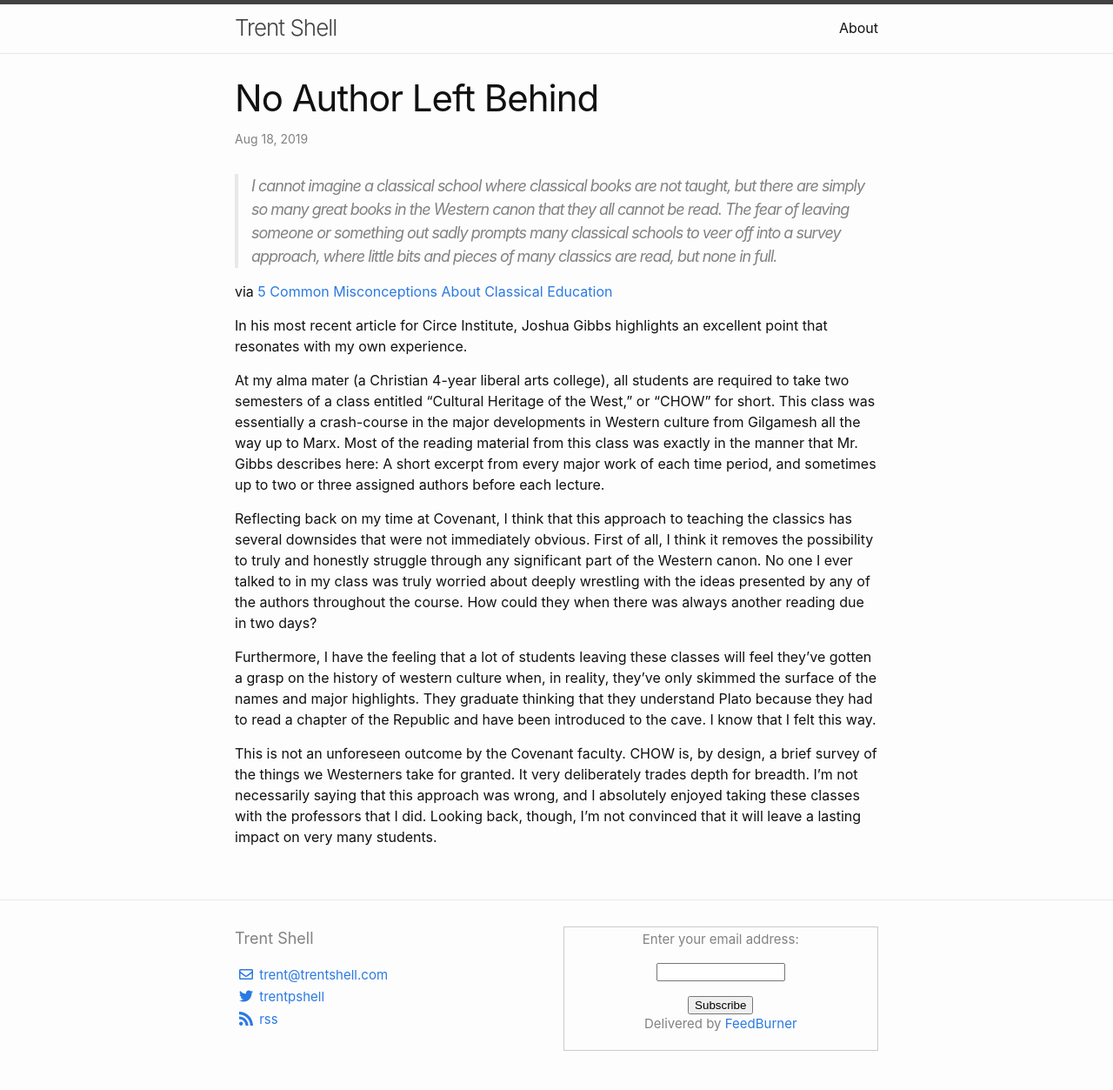
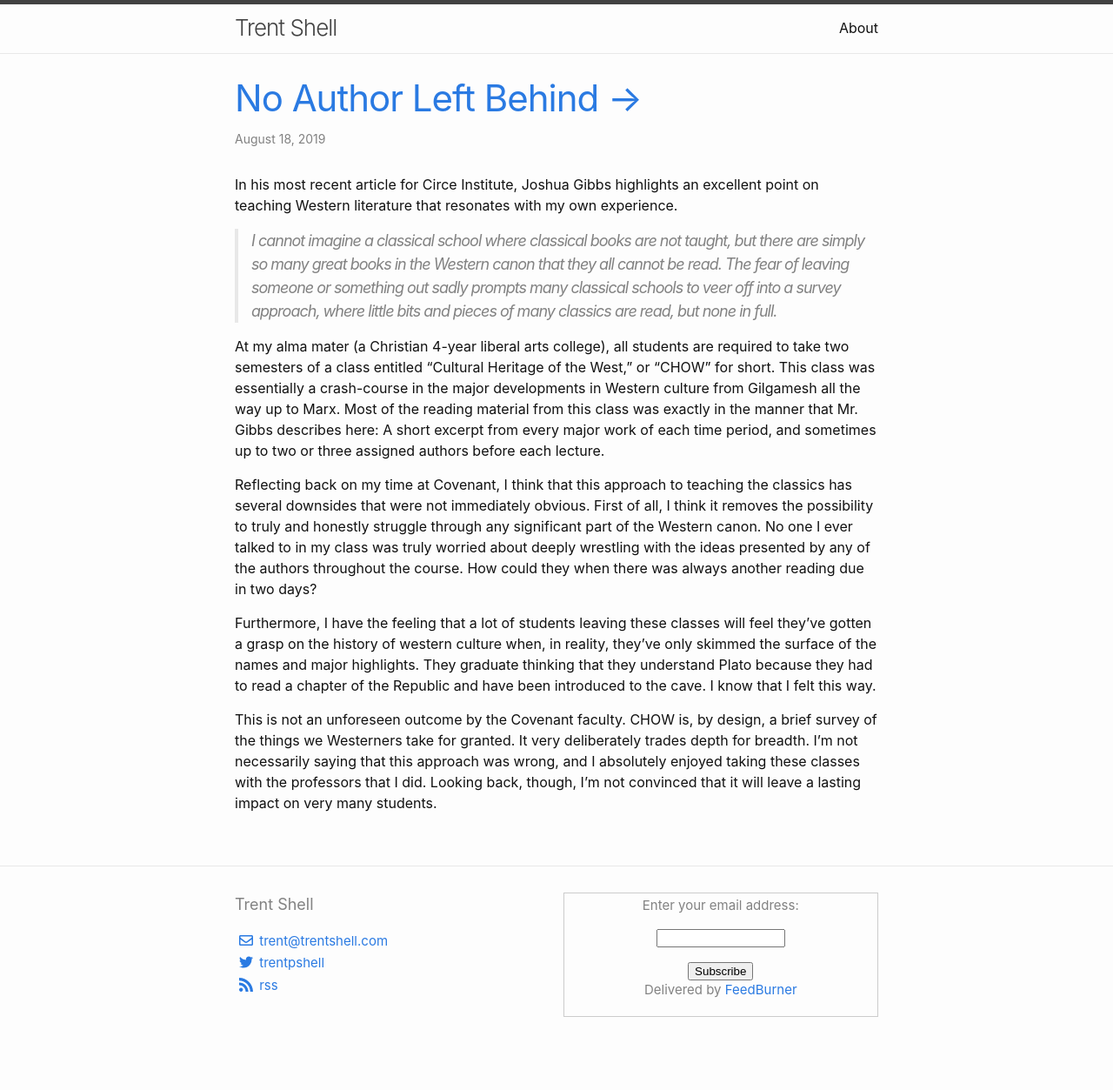
Before and after one commit to trentshell/trentshell.github.io-old, a Jekyll site: the page built from _posts/2019-08-18-no-author-left-behind.md, in a window 1280 px wide. Shown: the whole page at 87% size. Built offline with Jekyll 4.4.1, drawn with Linux system fonts in a browser that asks for light colours; after the commit the page ends 1214 px from its top, so only the background shows below that.

Commit message:
Add new post

```diff
--- a/_config.yml
+++ b/_config.yml
@@ -27,6 +27,8 @@ markdown: kramdown
 theme: minima
 plugins:
   - jekyll-feed
+minima:
+  date_format: "%B %-d, %Y"
 
 # Exclude from processing.
 # The following items will not be processed, by default. Create a custom list
--- a/_layouts/post.html
+++ b/_layouts/post.html
@@ -4,7 +4,13 @@ layout: default
 <article class="post h-entry" itemscope itemtype="http://schema.org/BlogPosting">
 
   <header class="post-header">
-    <h1 class="post-title p-name" itemprop="name headline">{{ page.title | escape }}</h1>
+
+	  {% if page.link %}
+	    <h1 class="post-title"><a href="{{ page.link }}">{{ page.title }} <span class="link-arrow">&rarr;</span></a></h1>
+	  {% else %}
+	    <h1 class="post-title">{{ page.title | escape }}</h1>
+	  {% endif %}
+
     <p class="post-meta">
       <time class="dt-published" datetime="{{ page.date | date_to_xmlschema }}" itemprop="datePublished">
         {%- assign date_format = site.minima.date_format | default: "%b %-d, %Y" -%}
--- a/_posts/2019-08-18-no-author-left-behind.md
+++ b/_posts/2019-08-18-no-author-left-behind.md
@@ -3,13 +3,12 @@ layout: post
 title: "No Author Left Behind"
 date: "2019-08-18"
 categories: education
+link: https://www.circeinstitute.org/blog/5-common-misconceptions-about-classical-education
 ---
 
+In his most recent article for Circe Institute, Joshua Gibbs highlights an excellent point on teaching Western literature that resonates with my own experience.
+
 > I cannot imagine a classical school where classical books are not taught, but there are simply so many great books in the Western canon that they all cannot be read. The fear of leaving someone or something out sadly prompts many classical schools to veer off into a survey approach, where little bits and pieces of many classics are read, but none in full.
-
-via [5 Common Misconceptions About Classical Education](https://www.circeinstitute.org/blog/5-common-misconceptions-about-classical-education)
-
-In his most recent article for Circe Institute, Joshua Gibbs highlights an excellent point that resonates with my own experience.
 
 At my alma mater (a Christian 4-year liberal arts college), all students are required to take two semesters of a class entitled "Cultural Heritage of the West," or "CHOW" for short. This class was essentially a crash-course in the major developments in Western culture from Gilgamesh all the way up to Marx. Most of the reading material from this class was exactly in the manner that Mr. Gibbs describes here: A short excerpt from every major work of each time period, and sometimes up to two or three assigned authors before each lecture.
 
```
Also changed, not shown: _layouts/home.html (+18 -10 lines), _posts/2018-04-21-the-uber-accidents-impact.md (+1 -0 lines), _posts/2019-08-24-privacy-is-not-confidentiality.md (+1 -2 lines), _posts/2019-10-01-open-source-and-power.md (added, +9 -0 lines), images/headshot.jpeg (deleted).
